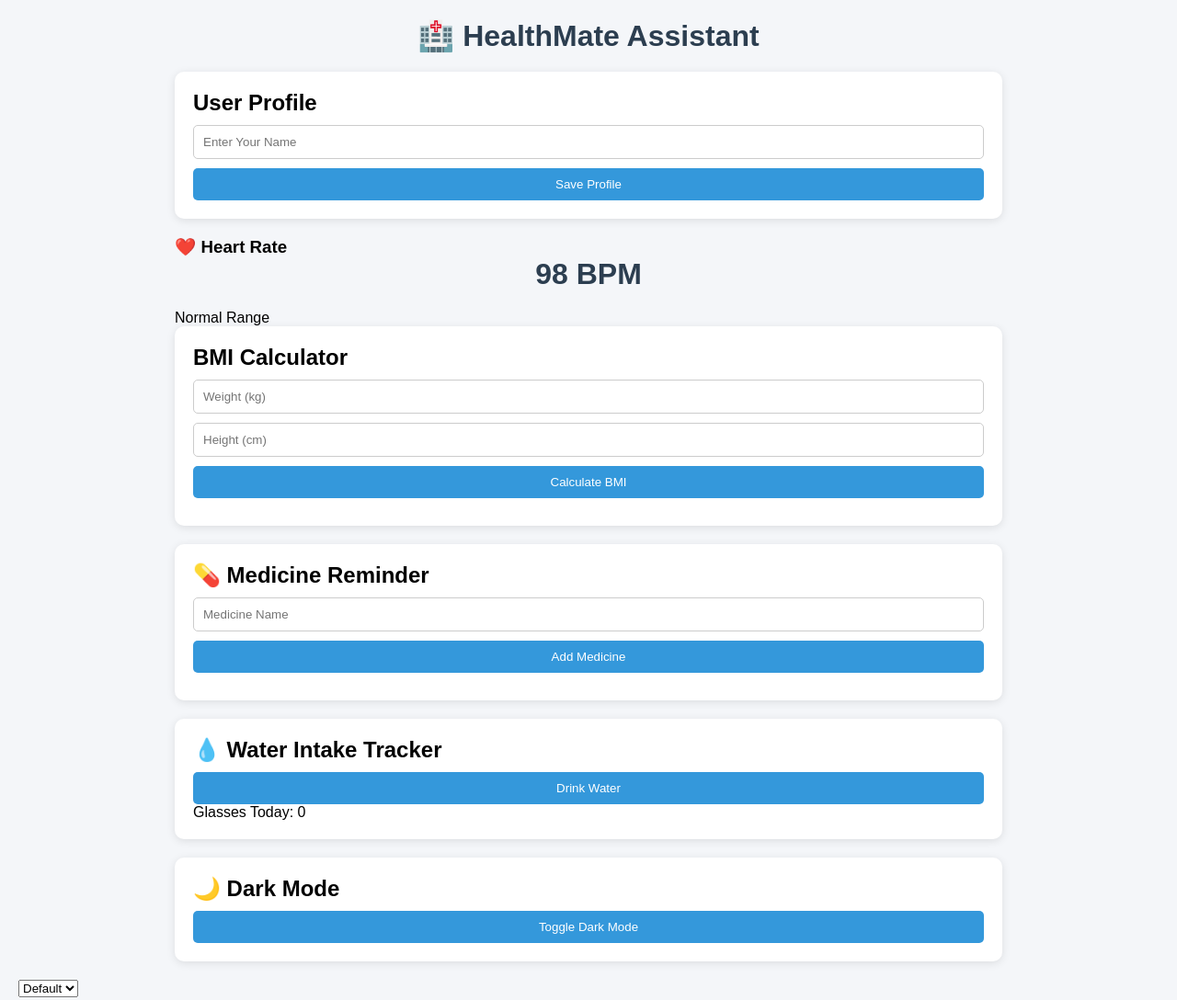
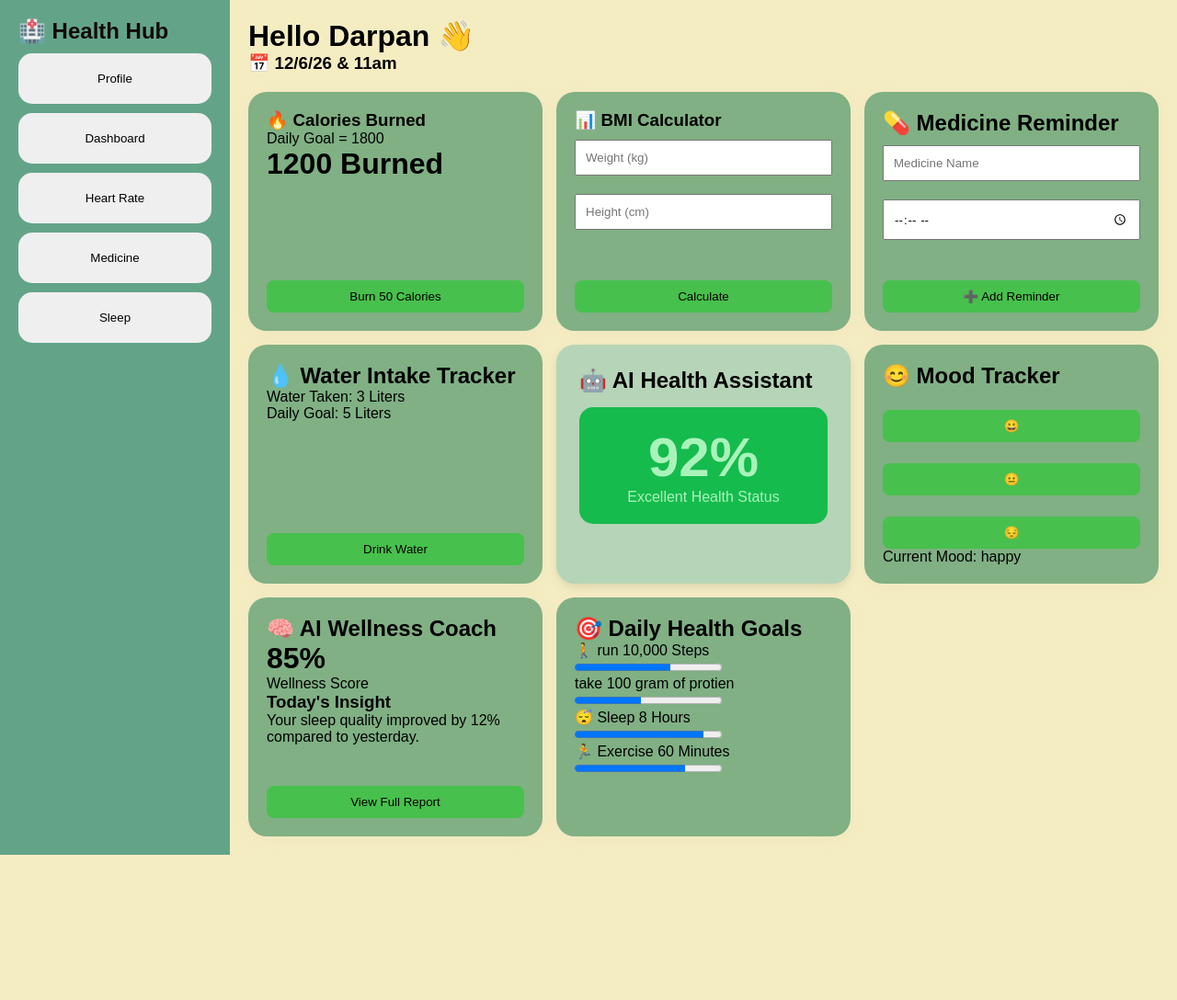
Before and after one commit to darpanthakur1002-creator/ai-health-assistant-app, a plain HTML site: page index.html in a window 1280 px wide. Shown: the whole page at 92% size. After the commit the page ends 930 px from the top, so only its background shows below. Drawn offline with Linux system fonts and the light colour scheme.

Commit message:
Add files via upload

```diff
--- a/index.html
+++ b/index.html
@@ -3,186 +3,134 @@
 <head>
  <meta charset="UTF-8">
   <meta name="viewport" content="width=device-width, initial-scale=1.0">
-<title>HealthMate - Health Assistant</title>
-
-<style>
-*{
-    margin:0;
-    padding:0;
-    box-sizing:border-box;
-    font-family:Arial, sans-serif;
-}
-
-body{
-    background:#f4f6f9;
-    padding:20px;
-}
-
-.container{
-    max-width:900px;
-    margin:auto;
-}
-
-h1{
-    text-align:center;
-    color:#2c3e50;
-    margin-bottom:20px;
-}
-
-.card{
-    background:white;
-    padding:20px;
-    margin-bottom:20px;
-    border-radius:10px;
-    box-shadow:0 2px 10px rgba(0,0,0,0.1);
-}
-
-input, button{
-    width:100%;
-    padding:10px;
-    margin-top:10px;
-    border-radius:5px;
-    border:1px solid #ccc;
-}
-
-button{
-    background:#3498db;
-    color:white;
-    border:none;
-    cursor:pointer;
-}
-
-button:hover{
-    background:#2980b9;
-}
-
-#result{
-    margin-top:10px;
-    font-weight:bold;
-}
-
-ul{
-    margin-top:10px;
-}
-
-li{
-    padding:8px;
-    background:#ecf0f1;
-    margin-top:5px;
-    border-radius:5px;
-}
-
-.dark-mode{
-    background:#1e1e1e;
-    color:white;
-}
-
-.dark-mode .card{
-    background:#2c2c2c;
-    color:white;
-}
-</style>
+ <title>Health Hub</title>
+  <link rel="stylesheet" href="style.css">
 </head>
+</html>
 <body>
 
  <div class="container">
+  <div class="sidebar">
+  <h2>🏥 Health Hub</h2>
+  <button>Profile</button>
+  <button>Dashboard</button>
+  <button>Heart Rate</button>
+  <button>Medicine</button>
+  <button>Sleep</button>
 
-<h1>🏥 HealthMate Assistant</h1>
-
-<div class="card">
-<h2>User Profile</h2>
-<input type="text" id="name" placeholder="Enter Your Name">
-<button onclick="saveProfile()">Save Profile</button>
-<p id="profile"></p>
  </div>
 
-<div class="widget">
-    <h3>❤️ Heart Rate</h3>
-    <h1>98 BPM</h1>
-    <p>Normal Range</p>
+ <div class="main">
+     <h1>Hello Darpan 👋</h1>
+    <h3>📅 12/6/26 & 11am</h3>
+    <p id="datetime"></p>
+
+
+<div class="cards">
+
+    <!-- Calories Card -->
+    <div class="card">
+        <h3>🔥 Calories Burned</h3>
+        <p>Daily Goal = 1800</p>
+        <h1 id="calories">1200 Burned</h1>
+        <button onclick="addCalories()">Burn 50 Calories</button>
     </div>
+
+    <!-- BMI Card -->
     <div class="card">
-<h2>BMI Calculator</h2>
+        <h3>📊 BMI Calculator</h3>
+
         <input type="number" id="weight" placeholder="Weight (kg)">
         <input type="number" id="height" placeholder="Height (cm)">
-<button onclick="calculateBMI()">Calculate BMI</button>
+
+        <button onclick="calculateBMI()">Calculate</button>
+
         <p id="result"></p>
     </div>
 
-<div class="card">
+    <!-- Medicine Reminder -->
+    <div class="card medicine-card">
         <h2>💊 Medicine Reminder</h2>
-<input type="text" id="medicine" placeholder="Medicine Name">
-<button onclick="addMedicine()">Add Medicine</button>
+
+        <input type="text" id="medicineName" placeholder="Medicine Name">
+        <input type="time" id="medicineTime">
+
+        <button onclick="addMedicine()">➕ Add Reminder</button>
+
         <ul id="medicineList"></ul>
     </div>
 
+    <!-- Water Tracker -->
     <div class="card">
         <h2>💧 Water Intake Tracker</h2>
+
+        <p id="waterCount">Water Taken: 3 Liters</p>
+        <p>Daily Goal: 5 Liters</p>
+
         <button onclick="addWater()">Drink Water</button>
-<p id="waterCount">Glasses Today: 0</p>
+    </div>
+ <div class="card ai-health">
+    <h2>🤖 AI Health Assistant</h2>
+
+    <div class="score-box">
+        <h1>92%</h1>
+        <p>Excellent Health Status</p>
     </div>
 
+
+</div>
+      <!-- Mood Tracker -->
     <div class="card">
-<h2>🌙 Dark Mode</h2>
-<button onclick="toggleDarkMode()">Toggle Dark Mode</button>
+        <h2>😊 Mood Tracker</h2>
+
+        <button onclick="setMood('😀')">😀</button>
+        <button onclick="setMood('😐')">😐</button>
+        <button onclick="setMood('😔')">😔</button>
+
+        <p id="moodDisplay">Current Mood: happy</p>
+    </div>
+    <div class=" card ai-coach">
+    <h2>🧠 AI Wellness Coach</h2>
+
+    <div class="status">
+        <h1>85%</h1>
+        <p>Wellness Score</p>
     </div>
 
+    <div class="insight">
+        <h3>Today's Insight</h3>
+        <p>Your sleep quality improved by 12% compared to yesterday.</p>
     </div>
 
-<script>
 
-let water = 0;
 
-function saveProfile(){
-    let name = document.getElementById("name").value;
-    document.getElementById("profile").innerHTML =
-    "Welcome, " + name + "!";
-}
+    <button>View Full Report</button>
+</div>
+    <!-- Progress Bar -->
+     <div class="card">
+   <div class="health-goals">
+    <h2>🎯 Daily Health Goals</h2>
 
-function calculateBMI(){
-    let weight = document.getElementById("weight").value;
-    let height = document.getElementById("height").value / 100;
+    <div class="goal">
+        <span>🚶 run 10,000 Steps </span>
+        <progress value="6500" max="10000"></progress>
+    </div>
 
-    let bmi = weight / (height * height);
+    <div class="goal">
+        <span>take 100 gram of protien</span>
+        <progress value="45" max="100"></progress>
+    </div>
+    <div class="goal">
+        <span>😴 Sleep 8 Hours</span>
+        <progress value="7" max="8"></progress>
+    </div>
 
-    document.getElementById("result").innerHTML =
-    "Your BMI: " + bmi.toFixed(2);
-}
+    <div class="goal">
+        <span>🏃 Exercise 60 Minutes</span>
+        <progress value="45" max="60"></progress>
 
-function addMedicine(){
-    let medicine = document.getElementById("medicine").value;
 
-    if(medicine !== ""){
-        let li = document.createElement("li");
-        li.textContent = medicine;
-        document.getElementById("medicineList").appendChild(li);
-        document.getElementById("medicine").value = "";
-    }
-}
 
-function addWater(){
-    water++;
-    document.getElementById("waterCount").innerHTML =
-    "Glasses Today: " + water;
-}
+    <div
 
-function toggleDarkMode(){
-    document.body.classList.toggle("dark-mode");
-}
-
-</script>
-<select onchange="changeBg(this.value)">
-    <option value="#f4f6f9">Default</option>
-    <option value="#3498db">Blue</option>
-    <option value="#2ecc71">Green</option>
-    <option value="#e74c3c">Red</option>
-    <option value="#121212">Dark</option>
-</select>
-
-<script>
-function changeBg(color){
-    document.body.style.background = color;
-}
-</script>
-</body>
-</html>
+</div>
--- a/style.css
+++ b/style.css
@@ -5,10 +5,15 @@
     box-sizing:border-box;
     font-family:Arial, sans-serif;
 }
+let calories = 1200;
 
+function addCalories() {
+    calories += 50;
+    document.getElementById("calories").innerHTML = calories + " Burned";
+}
 /* Body */
 body{
-    background:#d4c9a6;
+    background:#f5edc2;
 }
 
 /* Main Container */
@@ -20,8 +25,8 @@ body{
 /* Sidebar */
 .sidebar{
     width:250px;
-    background:#72a992;
-    color:white;
+    background:#63a489;
+    color:rgb(18, 10, 10);
     padding:20px;
 }
 
@@ -50,10 +55,10 @@ body{
 
 /* Individual Card */
 .card{
-    background: rgb(219, 232, 236);
+    background: rgb(128, 176, 132);
     padding:20px;
     border-radius:20px;
-    box-shadow:0 3px 20px rgba(0,0,0,.1);
+    box-shadow:0 3px 20px rgba(193, 174, 174, 0.1);
 
     display:flex;
     flex-direction:column;
@@ -64,8 +69,8 @@ body{
     padding:10px 20px;
     border:none;
     border-radius:8px;
-    background:#10b981;
-    color:white;
+    background:#659586;
+    color:rgb(163, 153, 153);
 }
 
 /* Inputs */
@@ -80,20 +85,47 @@ input{
     padding:10px 20px;
     border:none;
     border-radius:8px;
-    background:#10b981;
-    color:white;
+    background:#47c04d;
+    color:rgb(8, 0, 0);
     cursor:pointer;
 }
 
 /* Hover Effects */
 .card button:hover{
-    background:#0ea371;
+    background:#6cc8dc;
 }
 
 .sidebar button:hover{
-    background:#f0f0f0;
+    background:#74aac2;
 }
 .step-box{
     text-align:center;
     margin:20px 0;
 }
+.ai-health{
+    background:#b6d4b7;
+    padding:25px;
+    border-radius:20px;
+    box-shadow:0 4px 10px rgba(0,0,0,0.1);
+}
+
+.score-box{
+    text-align:center;
+    padding:20px;
+    background:#15bb4d;
+    color:rgb(169, 243, 186);
+    border-radius:15px;
+    margin:15px 0;
+}
+
+.score-box h1{
+    font-size:60px;
+}
+
+.tips ul{
+    padding-left:20px;
+}
+
+.tips li{
+    margin:10px 0;
+}
```
Also changed, not shown: script.js (+11 -1 lines). Lines whose indentation alone changed are shown as unchanged.
